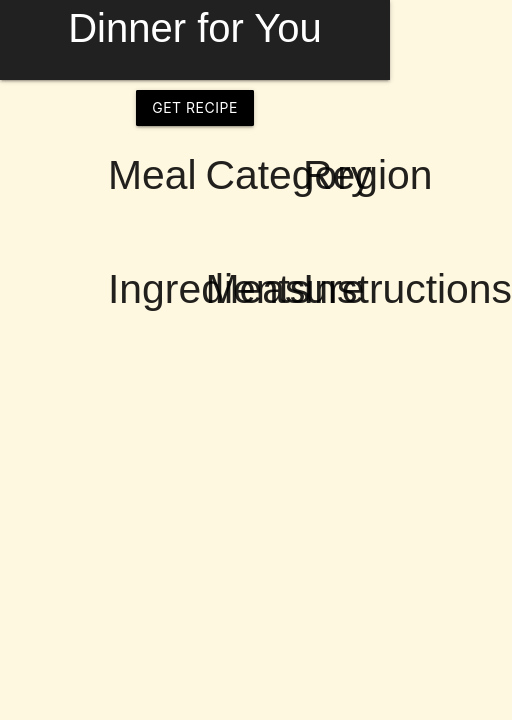
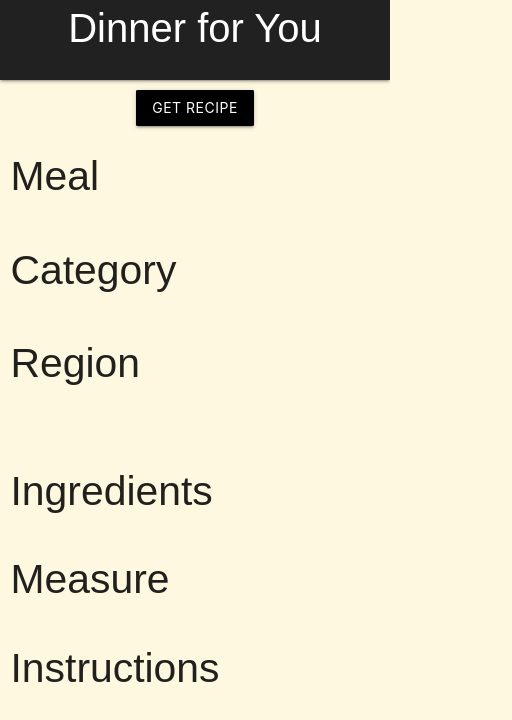
Before and after one commit to ddoherty6/dinner-for-you, a plain HTML site: page index.html in a window 390 px wide. Shown: the whole page, 512 px wide, since content can reach past the window. Drawn offline with nearby package versions, Linux system fonts and the light colour scheme.

Commit message:
trying different ways to make this page responsive. First used Materialize CSS to alter columns, but it split the columns in a strange way. Going to try @media query next time.

```diff
--- a/css/style.css
+++ b/css/style.css
@@ -23,6 +23,7 @@ ul, li{
 #image{
 	width: 250px;
 	border-radius: 50px;
+	margin-top: 10px;
 }
 #oldRecipeMeal{
 	margin-top: 10px;
--- a/index.html
+++ b/index.html
@@ -31,23 +31,23 @@
 </nav>
   <!-- Navbar -->
 <div class="row">
-	<div class ="col-12 center-align">
+	<div class ="col s12 m6 center-align">
 	<button type="button" class="btn pulse darken-4 findbtn" id="btn">Get Recipe</button>
 </div>
 
-<div class="col s3">
+<div class="col s12 m6">
 	<div id="image1"></div>
 </div>
-<div class="col s3">
+<div class="col s12 m6">
 	<h3>Meal </h3>
 	<h4 id="meal"></h4>
 </div>
 
-<div class="col s3">
+<div class="col s12 m6">
 		<h3>Category </h3>
 		<h4 id="category"></h4>
 </div>
-<div class="col s3">
+<div class="col s12 m6">
 	<h3>Region</h3>
 	<h4 id="area"></h4>
 </div>
@@ -56,19 +56,19 @@
 
 <div class="row">
 
-	<div class="col s3">
+	<div class="col s12 m6">
 		<ul id="oildrecipe"></ul>
 	</div>
-	<div class="col s3" id="ing">
+	<div class="col s12 m6" id="ing">
 		<h3>Ingredients</h3>
 		<ul id="in"></ul>
 	</div>
-	<div class="col s3" id="ins">
+	<div class="col s12 m6" id="ins">
 	<h3>Measure</h3>
 	<ul id="me"></ul>
 	</div>
 
-	<div class="col s3" id="mea">
+	<div class="col s12 m6" id="mea">
 		<h3>Instructions</h3>
 		<p></p>
 	</div>
@@ -81,7 +81,8 @@
 
 <script src="https://cdnjs.cloudflare.com/ajax/libs/materialize/1.0.0/js/materialize.min.js"></script>
 <script src="js/jquery-latest.min.js"></script>
-<script src="./assets/js/js.js">
+
+<script src="./js/js.js">
 
 </script>
 </body>
```
